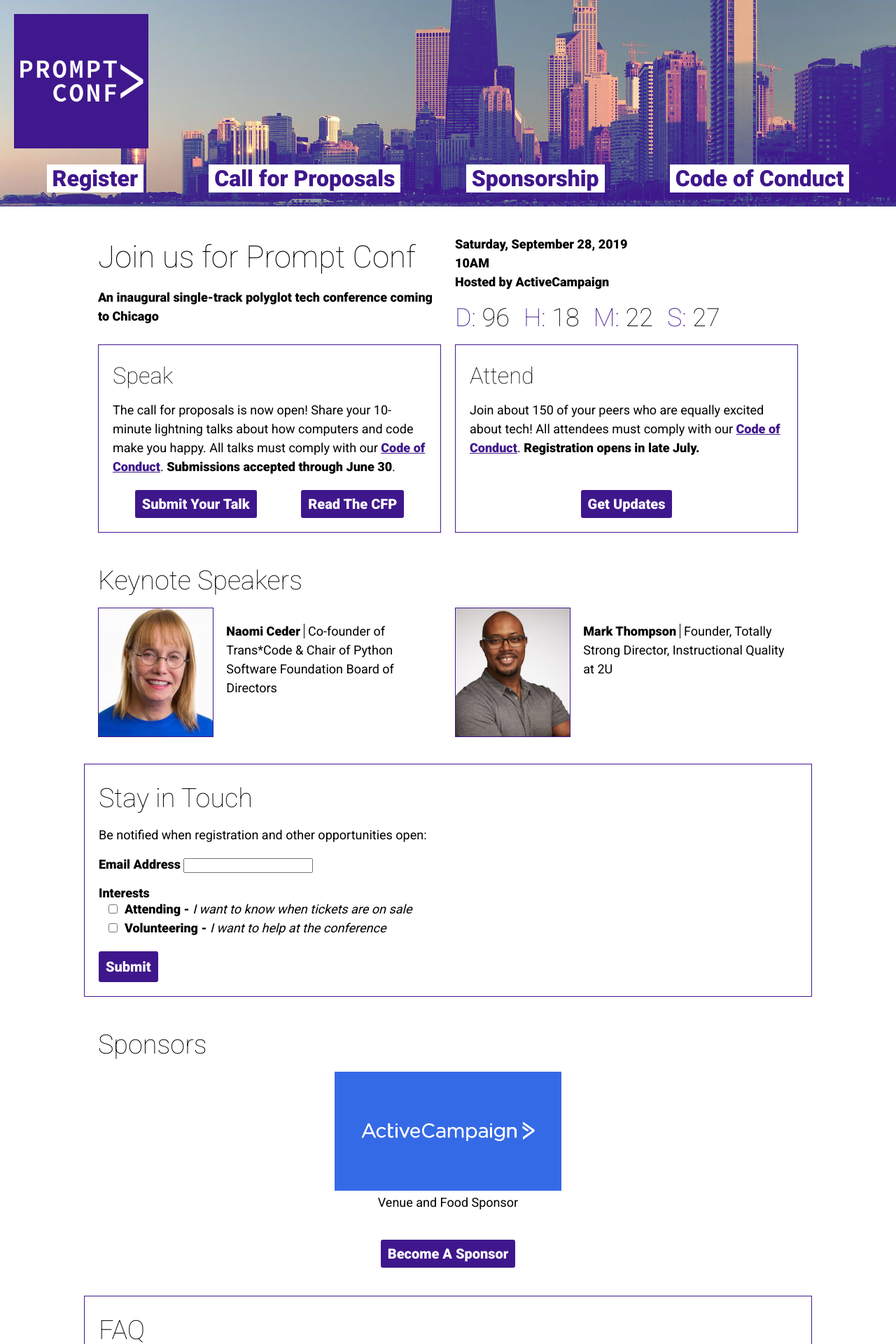
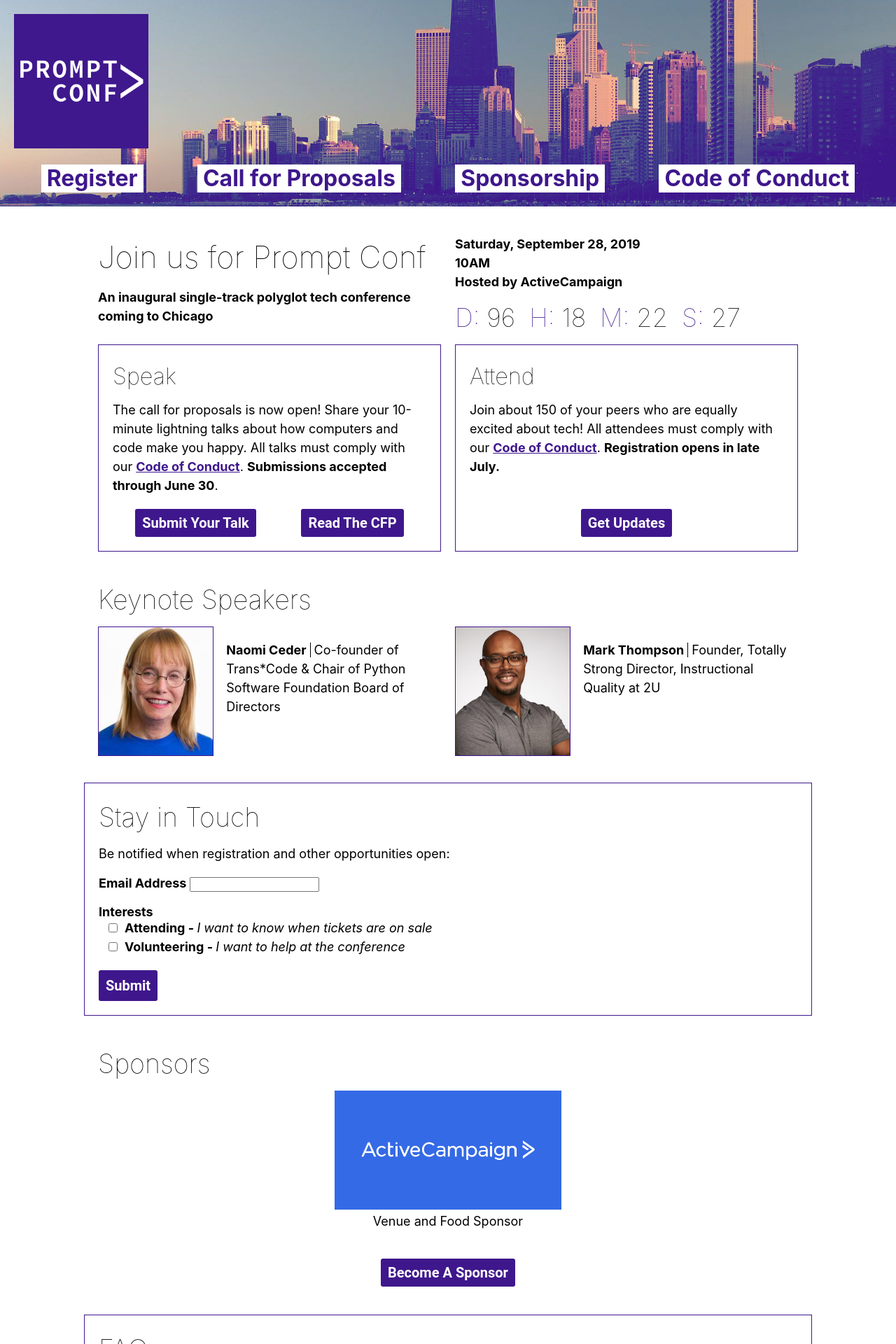
Before and after one commit to promptconf/promptconf.github.io, a Jekyll site: the page built from index.html, in a window 1280 px wide. Shown: the top 1920 px of the page at 70% size. Built offline with Jekyll 4.4.1, drawn with Linux system fonts in a browser that asks for light colours; nearby versions of some CDN libraries; some web fonts are replaced; comment, search, counter and statistics services are not loaded.

Commit message:
add Inter typeface

```diff
--- a/assets/_sass/main.scss
+++ b/assets/_sass/main.scss
@@ -1,15 +1,14 @@
 // -----------
 //  Variables
 // -----------
-@import url('https://fonts.googleapis.com/css?family=Roboto:100,400,900&display=swap');
-
+@import url('https://rsms.me/inter/inter.css');
 
 $promptpurple: #3f178c;
 
 $typescale: 1.16;
 
 $font-weight-light: 100;
-$font-weight-bold: 900;
+$font-weight-bold: 700;
 
 $space-standard: 20px;
 $space-tiny: $space-standard/4;
@@ -30,7 +29,7 @@
     display: grid;
     grid-template-columns: [page-start] minmax($space-standard, auto) [content-start] minmax(auto, 65rem) [content-end] minmax($space-standard, auto) [page-end];
     grid-template-rows: max-content auto max-content;
-    font-family: Roboto;
+    font-family: 'Inter';
     font-size: 18px;
 }
 
```
